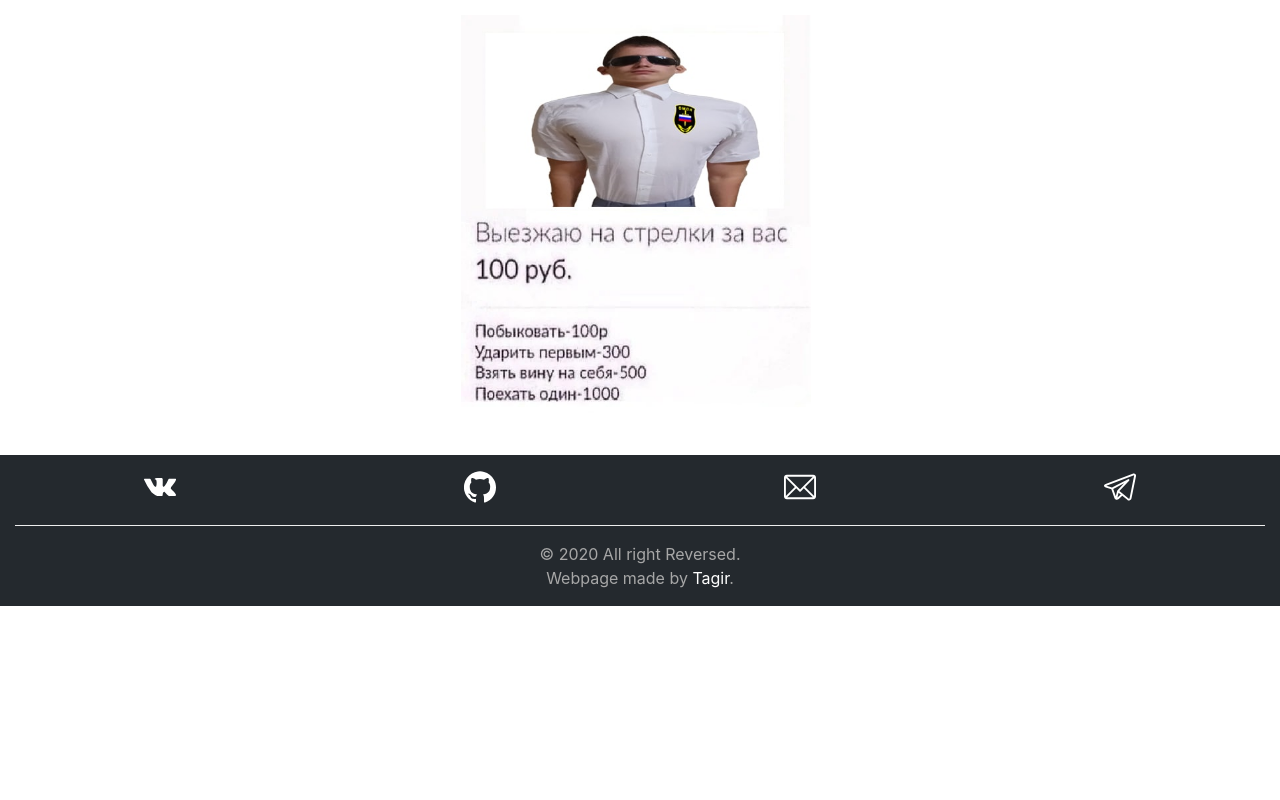
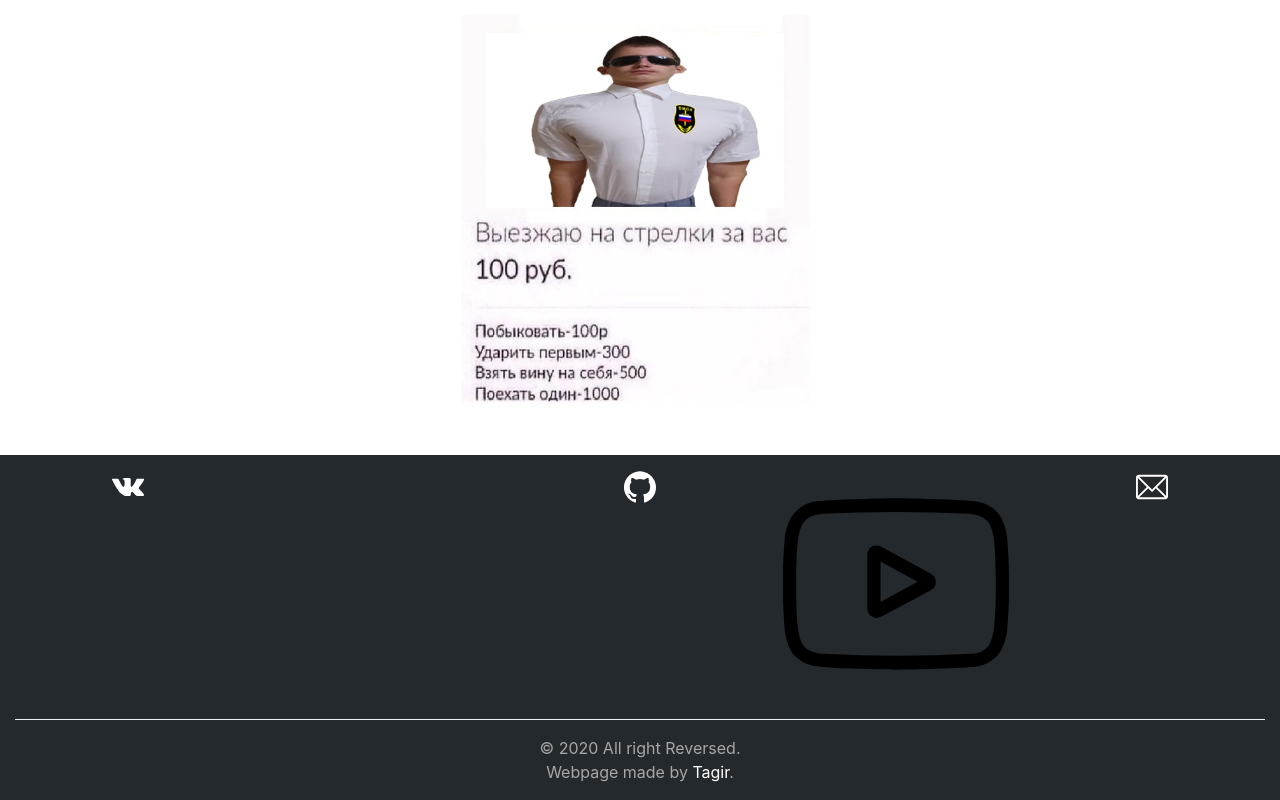
Before and after one commit to GTag123/GTag123.github.io, a plain HTML site: page index.html in a window 1280 px wide. Shown: the part 2187-2987 px from the top of the page. Before the commit the page ends 2793 px from the top, so only its background shows below. Drawn offline with nearby package versions, Linux system fonts and the light colour scheme.

Commit message:
update contacts

```diff
--- a/index.html
+++ b/index.html
@@ -95,9 +95,10 @@
         <div class="container-fluid">
             <div class="row justify-content-between icons">
                 <div class="col text-center"><a href="https://vk.com/id239188570" target="_blank"><svg class="brands" xmlns="http://www.w3.org/2000/svg" version="1" viewBox="0 0 548 548"><path d="M545 400l-1-3c-10-17-28-38-55-63l-1-1v-1c-13-11-20-19-23-23-6-8-8-15-4-23 2-6 10-18 25-37l19-25c33-43 47-71 43-84l-2-3c-1-1-4-3-9-4-5-2-11-2-18-1l-82 1h-6l-4 1h-1l-1 1-4 3-2 5a466 466 0 0 1-65 114l-11 10c-3 3-6 4-8 3l-4-1-7-7c-1-3-3-7-3-11a123 123 0 0 1-1-25 424 424 0 0 0 1-36 4097 4097 0 0 1 0-49l-3-9-6-7-10-4c-10-2-23-3-38-3-36-1-58 2-68 7l-11 8c-4 4-4 7-2 7 12 2 20 6 25 12l1 4a133 133 0 0 1 7 34 222 222 0 0 1-7 72l-3 6-2 2-7 1c-3 0-6-1-10-4l-12-11-14-19-16-30-4-8a712 712 0 0 1-25-53c-2-4-4-7-7-9l-1-1-5-3-6-2-79 1c-8 0-13 2-16 5l-1 2-1 5 2 7a942 942 0 0 0 130 216l8 7 20 16c9 7 18 13 29 19a160 160 0 0 0 79 20h33c7-1 12-3 15-6l1-2 3-5 1-8c-1-8 0-15 1-22l5-15a36 36 0 0 1 11-12l3-1c4-2 10 0 16 4 6 5 12 10 17 17a507 507 0 0 0 40 40l5 3c4 3 9 5 15 7s12 2 16 1l73-1c8 0 13-1 17-4 4-2 7-5 7-7v-10l-2-8z"/></svg></a></div>
+                <div class="col text-center"><a href="https://t.me/keker123" target="_blank"><svg class="brands" xmlns="http://www.w3.org/2000/svg" viewBox="0 -39 512 512"><path d=""/></svg></a></div>
                 <div class="col text-center"><a href="https://github.com/GTag123" target="_blank"><svg class="brands" xmlns="http://www.w3.org/2000/svg" version="1" viewBox="0 0 439 439"><path d="M409 115a218 218 0 0 0-300-80 218 218 0 0 0-67 319c28 38 64 64 108 79 5 1 9 0 11-2 3-3 4-5 4-9a6590 6590 0 0 0 0-41l-7 2-16 1-20-2c-6-2-13-5-19-9-6-5-10-10-12-18l-3-6-9-15c-4-5-8-9-12-11l-2-1a21 21 0 0 1-7-7c0-2 0-3 2-4l8-1 6 1 14 7c5 4 10 8 14 15s9 13 15 17c7 4 13 7 19 7l16-2 13-4c2-13 7-23 14-30-11-1-20-2-29-5-9-2-18-6-27-11a77 77 0 0 1-38-49c-4-12-6-27-6-43 0-23 8-42 23-59-7-17-6-36 2-58 5-2 14 0 24 4a172 172 0 0 1 36 19 202 202 0 0 1 110 0l11-7c7-5 16-9 26-13s18-5 23-3c9 22 10 41 3 58 15 17 22 36 22 59 0 16-2 31-6 43-4 13-9 23-15 30-6 8-14 14-23 19s-18 9-27 11c-8 3-18 4-29 5 10 9 15 22 15 41v60c0 4 1 6 3 9 3 2 7 3 12 2 44-15 80-41 108-79 28-39 42-82 42-129 0-40-10-77-30-110z"/></svg></a></div>
+                <div class="col text-center"><a href="https://www.youtube.com/channel/UCSrrg7VH6cLmguth_b2gBrg" target="_blank"><svg viewBox="0 -62 512 512" xmlns="http://www.w3.org/2000/svg"><path d="M335 171l-113-62c-7-3-14-3-21 0-6 4-10 11-10 18v123a21 21 0 0021 21l10-3 113-60a21 21 0 000-37zm-114 64v-92l84 46zm0 0"/><path d="M508 92v-1c0-4-5-40-22-59a83 83 0 00-58-26h-1c-68-5-170-6-171-6S153 1 84 6h-1-2c-11 1-34 4-55 27C9 51 4 87 4 91v1c0 1-4 42-4 83v38c0 41 4 82 4 84 0 4 5 40 22 59 20 21 44 24 57 25l5 1h2c39 4 161 6 166 6h1c1 0 103-1 171-6h3c11-1 34-4 55-26 17-19 22-55 22-59 0-2 4-43 4-84v-38c0-41-4-82-4-83zm-26 121c0 38-3 77-4 81-1 10-6 33-14 42a49 49 0 01-36 16h-3a3222 3222 0 01-332 0h-6c-11-2-27-4-39-16v-1c-8-8-13-29-14-41-1-3-4-42-4-81v-38c0-38 3-77 4-81 1-11 6-32 14-41 13-15 27-16 37-17l2-1a3233 3233 0 01337 0l3 1c9 1 24 3 37 16v1c8 8 13 30 14 41 1 3 4 43 4 81zm0 0"/></svg></a></div>
                 <div class="col text-center"><a href="mailto:admin@tagir.live" target="_blank"><svg class="brands" xmlns="http://www.w3.org/2000/svg" version="1" viewBox="0 0 512 512"><path d="M467 61H45C20 61 0 81 0 106v300c0 25 20 45 45 45h422c25 0 45-20 45-45V106c0-25-20-45-45-45zm-6 30L257 295 51 91h410zM30 400V112l144 143L30 400zm21 21l145-145 50 51c6 5 16 5 22 0l49-50 144 144H51zm431-21L338 256l144-144v288z"/></svg></a></div>
-                <div class="col text-center"><a href="https://t.me/keker123" target="_blank"><svg class="brands" xmlns="http://www.w3.org/2000/svg" viewBox="0 -39 512 512"><path d="M504 12c-6-8-16-12-26-12-6 0-12 1-19 4L26 169c-23 9-26 22-26 29s4 20 28 28l90 25 48 140c7 18 22 30 39 30 11 0 22-4 31-13l56-51 81 65 1 1c9 7 18 10 28 10 19 0 33-14 38-35l71-351c3-14 0-26-7-35zM148 247l173-89-108 115-3 6-21 85zm68 139l-2 2 19-79 35 29zM481 41l-71 351c0 3-2 11-8 11-3 0-6-1-10-4l-91-74-55-43 156-166a15 15 0 0 0-17-24L128 223l-91-26L470 32l8-2 3 1c1 1 2 4 0 10zm0 0"/></svg></a></div>
             </div>
             <hr class="footer-hr">
             <div class="copyright text-center">
```
